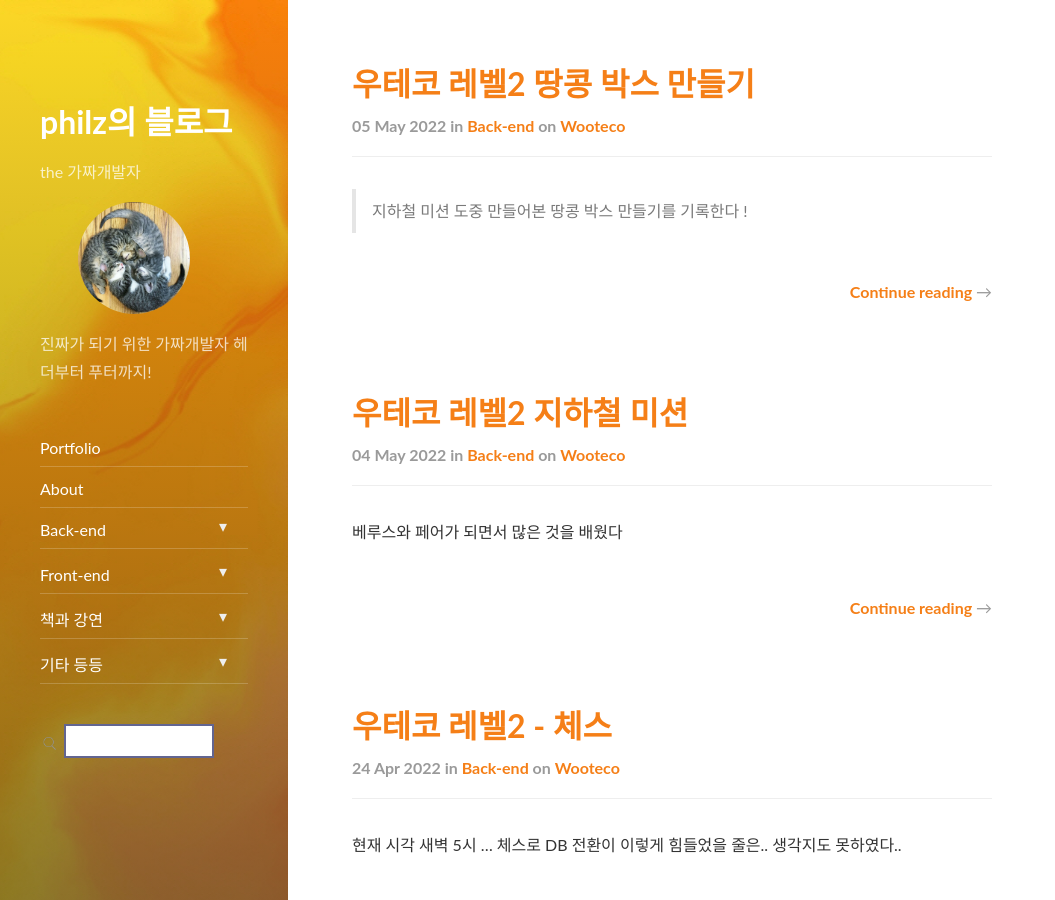
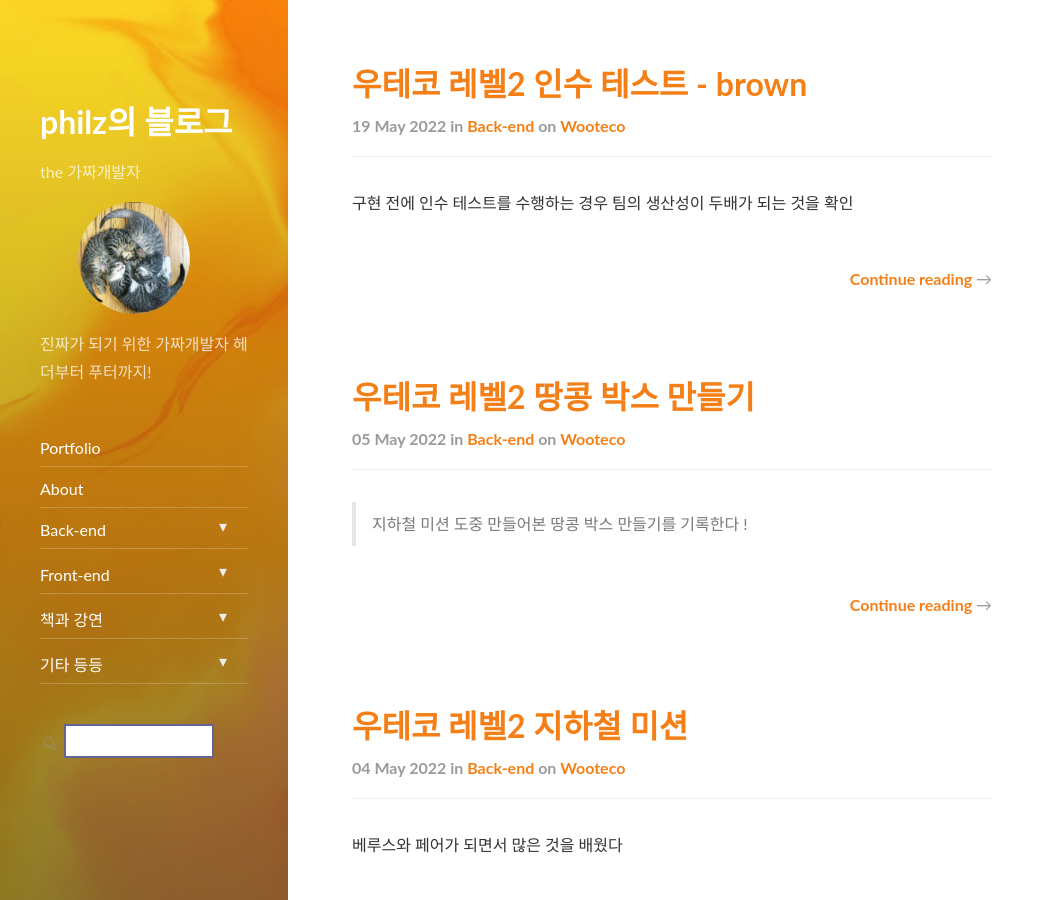
Before and after one commit to progress0407/progress0407.github.io, a Jekyll site: the page built from _featured_tags/backend-wooteco.md, in a window 1280 px wide and 900 px high. Shown: the whole window, without its empty margins (0-1055 px from the left). Built offline with Jekyll 4.4.1, drawn with Linux system fonts in a browser that asks for light colours; nearby versions of some CDN libraries; part of the change alters nothing that is shown.

Commit message:
ExceptionResolver 처리

````diff
--- a/_posts/backend/wooteco/2022-05-04-wooteco-level2-subway.md
+++ b/_posts/backend/wooteco/2022-05-04-wooteco-level2-subway.md
@@ -62,9 +62,85 @@ https://velog.io/@jch9537/HTTP-%EC%9D%91%EB%8B%B5%EC%BD%94%EB%93%9C-http-%EC%9D%
 
 > https://sungminhong.github.io/spring/superTypeToken/
 
+## RestAssured 를 통한 List of 커스텀 객체 변환
+
+> 이것때문에.. 주말이 날라갔다...ㅎ
+> 아래 내용은 모두 되는 내용이다..
+> 복잡한 것부터 심플한 것 순서대로 나열하였다
+
+```java
+ParameterizedTypeReference<List<LineResponse>> typeReference = new ParameterizedTypeReference<>() {};
+List<LineResponse> responses = (List<LineResponse>) get(LINE).as(typeReference.getType());
+```
+
+```java
+List<LineResponse> lineResponses = (List<LineResponse>) get(LINE).as(ResolvableType.forInstance(new ArrayList<LineResponse>()).getType());
+```
+
+```java
+List<LineResponse> lineResponses = response.jsonPath().getList(".", LineResponse.class);
+```
+
+## ExceptionResolver 처리하기...
+
+> `DefaultHandlerExceptionResolver` 와 `ExceptionHandlerExceptionResolver` 사이의 어딘가에...
+
+문제의 발단... 분명히 `405` 에러가 나야할 것이 `500` 에러로 클라이언트에 던져진 것... 왜그런가 했더니
+
+ExceptionHandler 에서 모두다 500으로 분기처리하는 것이었다
+
+> 문제의 코드
+> ![image](https://user-images.githubusercontent.com/66164361/169856695-eacdff93-6715-47d3-a787-e45b78d4ff1f.png)
+
+![image](https://user-images.githubusercontent.com/66164361/169856546-a81caf52-f2fd-4e39-82d7-6aa6ebb401fd.png)
+
+만일 기존의 Exception 객체를 파라미터로 받는 메서드를 주석처리하면 아래와 같이 API 응답을 얻게 된다
+
+![image](https://user-images.githubusercontent.com/66164361/169853559-5308b7d2-d231-49cd-8552-3803cc265528.png)
+
+응답 코드 자체는 원하는 것이지만 메세지가 고객에게 던져주기에는 굉장히 개발자 친화적이다...
+
+`DefaultHandlerExceptionResolver` 로 발생한 에러를 `ExceptionHandlerExceptionResolver`를 통해 처리할 수 없는 것일까...
+
+힌트를 알아보기 위해... 우선 `DefaultHandlerExceptionResolver`를 상속받아서 사용해보기로 하였다
+
+> 우선 상속을 받는다
+> ![image](https://user-images.githubusercontent.com/66164361/169917653-5164d6e0-8e18-437b-af6d-d761908cbff9.png)
+
+> 이곳이 response의 상태코드가 `200`에서 `405`로 바뀌는 순간이다
+> ![image](https://user-images.githubusercontent.com/66164361/169917664-63d865b2-6f11-4c8c-b0ae-d804f55ae30a.png)
+
+> `DefaultHandlerExceptionResolver`의 아래 메서드로 이동한다
+> ![image](https://user-images.githubusercontent.com/66164361/169917907-92e02f98-7778-4d02-8ad1-d3e80987ae30.png)
+> ![image](https://user-images.githubusercontent.com/66164361/169918038-d1dbf5a9-23bf-46c9-8427-27dafae43865.png)
+
+> `ResponseFacade`
+> ![image](https://user-images.githubusercontent.com/66164361/169918238-266bc410-2917-4610-9ff7-45ede77481ab.png)
+
+> `catalina.connector.Response`
+> ![image](https://user-images.githubusercontent.com/66164361/169918241-1be155da-7d22-46ad-a4ff-b1766ef2de6f.png)
+
+> `coyote.Response`
+> ![image](https://user-images.githubusercontent.com/66164361/169918472-a888e1db-833b-4c6b-b655-200b2cb88751.png)
+
+문제는 위 과정을 통하게 되면 이후에 어떤 처리를 하든
+앞서 실행된 `DefaultHandlerExceptionResolver.doResolveException` 메서드에 의해
+예외 메세지가 고정되어서 나간다.
+즉 코드값은 원하는대로 나가지만 전체적인 포맷이 우리가 원하던 바와 다르게 나간다..
+
+### 해결...?
+
+결국 개발자에게 가장 금기시 되는 정성의 노가다 기법으로 해결하였다...
+
+> ![image](https://user-images.githubusercontent.com/66164361/169920446-e74676d8-2619-44ba-8c02-96ffb56a3183.png)
+> ![image](https://user-images.githubusercontent.com/66164361/169920468-5324bcc4-9de5-4b8f-8652-683b8aaa5029.png)
+
+### 참고
+
+> ![image](https://user-images.githubusercontent.com/66164361/169860359-306a296f-5ca3-4b9b-b87e-bfa11d0ef152.png)
+> 참고로 저렇게 하면 `request`, `response` 객체를 받아올 수 있다...
+
 # 해결되지 않은 의문
-
----
 
 ## `AliasFor`
 
@@ -125,3 +201,6 @@ API 툴을 이용해서 디버거를 찍고 테스트해보았지만... 예측
 
 > 변수 이름
 > https://chronic794.blogspot.com/2021/02/blog-post_22.html
+
+> 옵셔널 바르게 쓰기
+> https://homoefficio.github.io/2019/10/03/Java-Optional-%EB%B0%94%EB%A5%B4%EA%B2%8C-%EC%93%B0%EA%B8%B0/
--- /dev/null
+++ b/_posts/backend/wooteco/2022-05-20-wooteco-level2-at.md
@@ -0,0 +1,63 @@
+---
+layout: post
+title: "우테코 레벨2 인수 테스트 - brown"
+subtitle: "..."
+date: 2022-05-20 00:00:00 +0900
+categories: backend
+tags: wooteco
+comments: true
+---
+
+구현 전에 인수 테스트를 수행하는 경우 팀의 생산성이 두배가 되는 것을 확인
+
+- 제프 서덜런드 (스크럼 공공 제작자)
+
+- 왜? 요구사항이 명확해진다 ~!!!
+- 테스트로 요구사항을 명시하여 길을 잃지 않게 해준다
+
+  - 브라운이 느꼈던 장점!
+
+- 작업의 명확한 시작과 끝을 제시
+- 인풋과 아웃풋이 무엇인지를 알 수 있어...!
+- 빠른 피드백 ~ !
+  - 정말 제대로 작동하는지 굳이 작동시켜볼 이유가 없었음...!!
+  - 문서화도 힘들고.. 정리도 힘들어~!...
+  - 인수테스트 자체를 문서처럼 활용할 수 있어~!!
+
+인수테스트
+
+- 사용자 스토리를 검증하는 기능 테스트
+- 최종적으로 사용자가 결과물을 받아들이는 테스트
+- 인수인계의 그 인수
+
+인수 테스트와 컨트롤러 통합 테스트에서 같은 것을 검증하는 것 같아 차이를 잘 모르겠다
+
+- 인수테스트는 시나리오가 여러개 일 수 있다
+- 블랙박스 테스트의 성격을 가지고 있다
+
+- then절이 끝나면 연산을 시행한다!
+
+Q. 컨트롤러 테스트는 인수테스트와 다른가?
+인수테스트 - 시나리오 기반
+컨트롤러테스트 - 하나의 요청과 응답의 테스트
+
+## 단위 테스트
+
+- 협력 객체에 따른 구분
+
+- 작은 코드 조각(단위)을 검증
+- 빠르게 수행 가능
+- 격리된 방식으로 처리
+
+- Stubbing
+  - Stub 객체를 활용해서 테스트하는 행위
+  - output 을 미리 설정해준다
+
+인수테스트
+
+- 큰 등대야~!
+
+프로덕션에 의존하는 테스트 코드란?
+
+- 프로덕션이 변경되었을때 테스트가 같이 변경된다
+- 깨지기 쉬운 테스트
````
